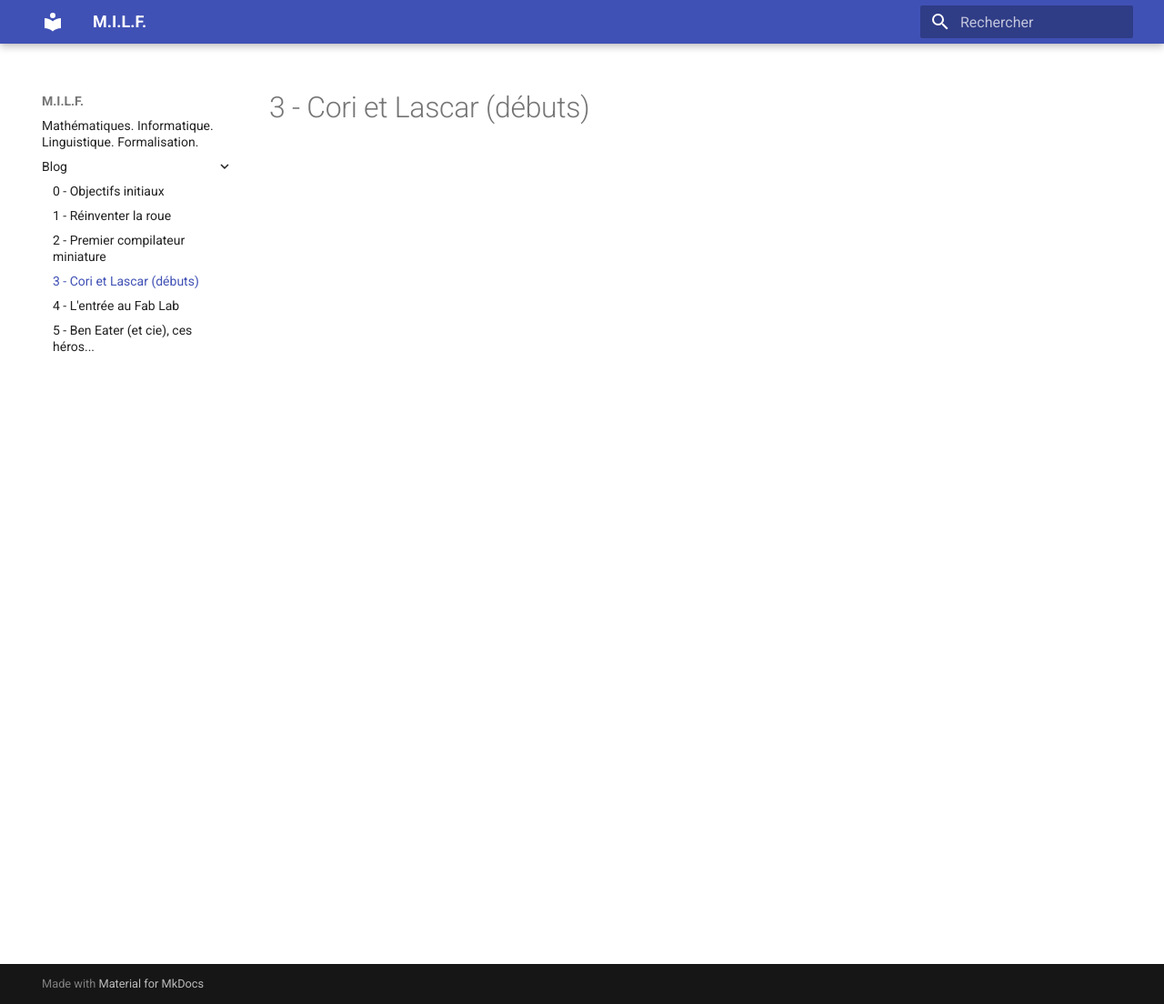
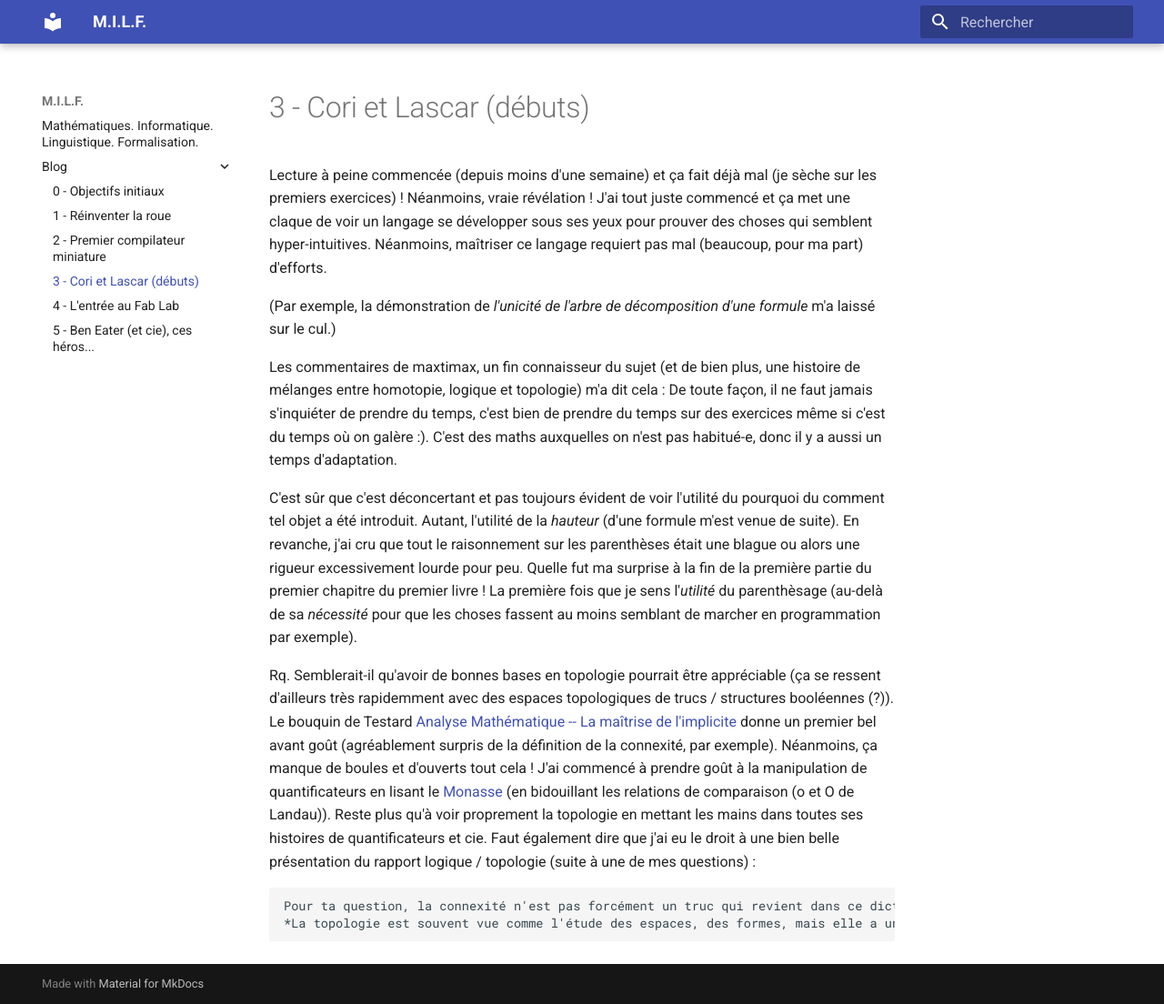
Before and after one commit to MathiasGarnier/MILF, an MkDocs documentation site: the page built from docs/blog/3-Cori-Lascar-debuts.md, in a window 1280 px wide and 1104 px high. Shown: the whole window at 91% size. Built offline with MkDocs 1.6.1 and Material for MkDocs 9.7.7, drawn with Linux system fonts in a browser that asks for light colours.

Commit message:
Update 3-Cori-Lascar-debuts.md

```diff
--- a/docs/blog/3-Cori-Lascar-debuts.md
+++ b/docs/blog/3-Cori-Lascar-debuts.md
@@ -1 +1,15 @@
 # 3 - Cori et Lascar (débuts)
+
+Lecture à peine commencée (depuis moins d'une semaine) et ça fait déjà mal (je sèche sur les premiers exercices) ! Néanmoins, vraie révélation ! J'ai tout juste commencé et ça met une claque de voir un langage se développer sous ses yeux pour prouver des choses qui semblent hyper-intuitives. Néanmoins, maîtriser ce langage requiert pas mal (beaucoup, pour ma part) d'efforts.
+
+(Par exemple, la démonstration de _l'unicité de l'arbre de décomposition d'une formule_ m'a laissé sur le cul.)
+
+Les commentaires de maxtimax, un fin connaisseur du sujet (et de bien plus, une histoire de mélanges entre homotopie, logique et topologie) m'a dit cela :
+    De toute façon, il ne faut jamais s'inquiéter de prendre du temps, c'est bien de prendre du temps sur des exercices même si c'est du temps où on galère :). C'est des maths auxquelles on n'est pas habitué-e, donc il y a aussi un temps d'adaptation.
+
+C'est sûr que c'est déconcertant et pas toujours évident de voir l'utilité du pourquoi du comment tel objet a été introduit. Autant, l'utilité de la _hauteur_ (d'une formule m'est venue de suite). En revanche, j'ai cru que tout le raisonnement sur les parenthèses était une blague ou alors une rigueur excessivement lourde pour peu. Quelle fut ma surprise à la fin de la première partie du premier chapitre du premier livre ! La première fois que je sens l'*utilité* du parenthèsage (au-delà de sa _nécessité_ pour que les choses fassent au moins semblant de marcher en programmation par exemple).
+
+Rq. Semblerait-il qu'avoir de bonnes bases en topologie pourrait être appréciable (ça se ressent d'ailleurs très rapidemment avec des espaces topologiques de trucs / structures booléennes (?)). Le bouquin de Testard [Analyse Mathématique -- La maîtrise de l'implicite](http://www.calvage-et-mounet.fr/2022/05/09/analyse-mathematique-la-maitrise-de-limplicite/) donne un premier bel avant goût (agréablement surpris de la définition de la connexité, par exemple). Néanmoins, ça manque de boules et d'ouverts tout cela ! J'ai commencé à prendre goût à la manipulation de quantificateurs en lisant le [Monasse](https://spartacus-idh.com/liseuse/014/#page/1) (en bidouillant les relations de comparaison (o et O de Landau)). Reste plus qu'à voir proprement la topologie en mettant les mains dans toutes ses histoires de quantificateurs et cie. Faut également dire que j'ai eu le droit à une bien belle présentation du rapport logique / topologie (suite à une de mes questions) :
+
+    Pour ta question, la connexité n'est pas forcément un truc qui revient dans ce dictionnaire, mais il y a un *très fort* dictionnaire entre logique et topologie. Tu peux voir la logique classique ("booléenne") comme quelque chose qui gouverne les parties d'un ensemble, P(X), et de la même manière, la logique dite "intuitionniste" (où on retire le raisonnement par l'absurde/le tiers exclu) gouverne les ouverts d'un espace topologique, O(X). C'est un des liens entre logique et topologie, mais il y en a d'autres.
+    *La topologie est souvent vue comme l'étude des espaces, des formes, mais elle a un autre rôle, qui interagit souvent avec la logique, à savoir le rôle d'imposer des restrictions, du "contrôle" sur des structures autrement assez compliquées à gérer. Il s'avère qu'on peut souvent mettre des topologies raisonnables sur des ensembles de propositions, ou des ensembles de théories du premier ordre, même plus simplement de théories propositionnelles, qui aident à les étudier.* Comme il s'agit souvent de trucs reliés à l'ensemble discret {0,1} , ces topologies sont à la fois très sympathiques formellement (beaucoup de propriétés de régularité, de compacité, de discrétude), mais aussi différentes de celles dont on a l'habitude (très rarement connexes, souvent incomparables à nos espaces préférés comme R^n). Bref, cela fait de cette topologie un truc un peu éloigné d'une certaine image de la topologie, mais ça n'en est pas moins utile.
```
